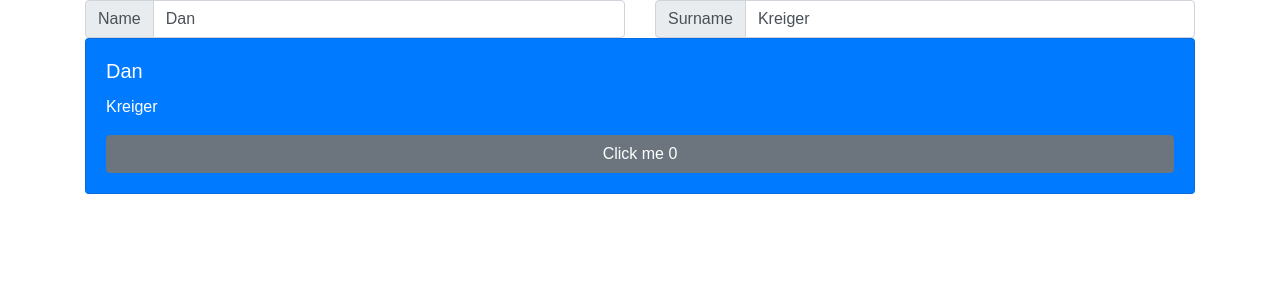
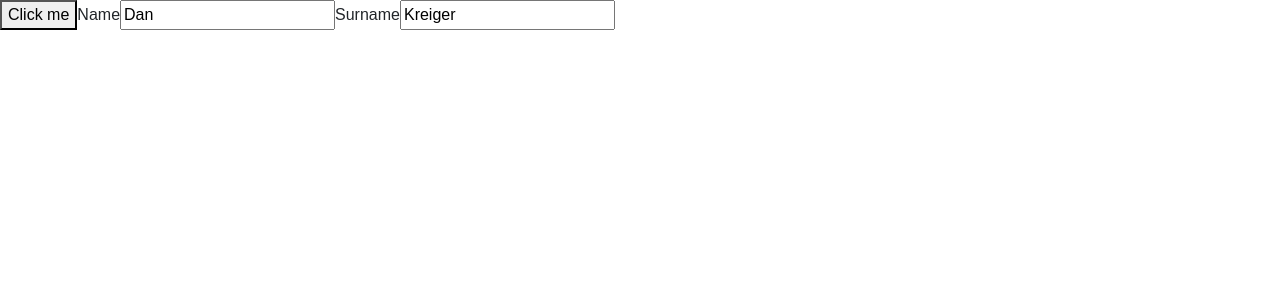
Before and after one commit to dankreiger/anticlimatic-react-ts-example, a React (Create React App) app: page / in a window 1280 px wide. Shown: the top 300 px of the page. Built offline with nearby package versions, Linux system fonts and the light colour scheme.

Commit message:
Ok I am stupid

```diff
--- a/package.json
+++ b/package.json
@@ -7,8 +7,7 @@
     "bootstrap": "4.1.3",
     "react": "16.7.0-alpha.0",
     "react-dom": "16.7.0-alpha.0",
-    "react-scripts-ts": "3.1.0",
-    "reactstrap": "6.5.0"
+    "react-scripts-ts": "3.1.0"
   },
   "scripts": {
     "start": "react-scripts-ts start",
--- a/src/components/App/App.tsx
+++ b/src/components/App/App.tsx
@@ -1,94 +1,27 @@
 import * as React from 'react';
-import {
-  Col,
-  Container,
-  Input,
-  InputGroup,
-  InputGroupAddon,
-  Row,
-  Card,
-  CardTitle,
-  CardText,
-  Button
-} from 'reactstrap';
-// import { useFormInput } from '../../hooks/useFormInput';
-// import InputGroup from '../InputGroup/InputGroup';
+import useFormInput from '../../hooks/useFormInput';
+import InputGroup from '../InputGroup/InputGroup';
+import { useDocumentTitle } from 'src/hooks/useDocumentTitle';
 
-// not working with typescript yet
 
-// interface IFormInputHook {
-//   value: string;
-//   onChange: (e: React.ChangeEvent<HTMLInputElement>) => void;
-// }
-
-// const App: React.SFC<{}> = () => {
-//   const name: IFormInputHook = useFormInput('Dan');;
-//   const surname: IFormInputHook = useFormInput('Kreiger');
-
-//   return (
-//     <>
-//       <button>Click me</button>
-//       <InputGroup inputLabel="Name" stateHook={name} />
-//       <InputGroup inputLabel="Surname" stateHook={surname} />
-//     </>
-//   );
-// };
-
-interface IState {
-  count: number;
-  name: string;
-  surname: string;
+interface IFormInputHook {
+  value: string;
+  onChange: (e: React.ChangeEvent<HTMLInputElement>) => void;
 }
 
-class App extends React.Component<{}, IState> {
-  constructor(props: any) {
-    super(props);
-    this.state = { count: 0, name: 'Dan', surname: 'Kreiger' };
-  }
+const App: React.SFC<{}> = () => {
+  const name: IFormInputHook = useFormInput('Dan');;
+  const surname: IFormInputHook = useFormInput('Kreiger');
 
-  public render() {
-    const { count, name, surname } = this.state;
-    return (
-      <Container>
-        <Row className="align-items-center">
-          <Col>
-            <InputGroup>
-              <InputGroupAddon addonType="prepend">Name</InputGroupAddon>
-              <Input onChange={this.handleName} value={name} />
-            </InputGroup>
-          </Col>
-          <Col>
-            <InputGroup>
-              <InputGroupAddon addonType="prepend">Surname</InputGroupAddon>
-              <Input onChange={this.handleSurname} value={surname} />
-            </InputGroup>
-          </Col>
-        </Row>
-        <Row>
-          <Col>
-            <Card body inverse color="primary">
-              <CardTitle>{name}</CardTitle>
-              <CardText>
-                {surname}
-              </CardText>
-              <Button color="secondary" onClick={this.handleClick}>Click me {count}</Button>
-            </Card>
-          </Col>
-        </Row>
-      </Container>
-    );
-  }
+  useDocumentTitle(`${name.value} ${surname.value}`);
 
-  private handleClick = () => {
-    this.setState(prevState => ({ count: prevState.count + 1 }));
-  };
-
-  private handleName = (e: React.ChangeEvent<HTMLInputElement>) => {
-    this.setState({ name: e.target.value });
-  };
-  private handleSurname = (e: React.ChangeEvent<HTMLInputElement>) => {
-    this.setState({ surname: e.target.value });
-  };
-}
+  return (
+    <>
+      <button>Click me</button>
+      <InputGroup inputLabel="Name" stateHook={name} />
+      <InputGroup inputLabel="Surname" stateHook={surname} />
+    </>
+  );
+};
 
 export default App;
--- a/src/components/InputGroup/InputGroup.tsx
+++ b/src/components/InputGroup/InputGroup.tsx
@@ -1,10 +1,10 @@
 import * as React from 'react';
 
-const InputGroup: React.SFC<{inputLabel: string, inputValue: string}> = ({inputLabel, inputValue}) => {
+const InputGroup: React.SFC<{inputLabel: string, stateHook: any}> = ({inputLabel, stateHook}) => {
   return (
     <>
       <label>{inputLabel}</label>
-      <input value={inputValue} />
+      <input {...stateHook} />
     </>
   );
 };
--- /dev/null
+++ b/src/hooks/useDocumentTitle.tsx
@@ -0,0 +1,9 @@
+import { useEffect } from 'react';
+
+export function useDocumentTitle(title: string) {
+  // Similar to componentDidMount and componentDidUpdate:
+  useEffect(() => {
+    // Update the document title using the browser API
+    document.title = title;
+  });
+}
--- a/src/hooks/useFormInput.tsx
+++ b/src/hooks/useFormInput.tsx
@@ -1,17 +1,14 @@
-// import { useState } from 'react';
+import { useState } from 'react';
 
-// export function useFormInput(initialValue: string) {
-//   let value: string;
-//   let setValue: (value: string) => string;
+export default function useFormInput(initialValue: string) {
+  const [value, setValue] = useState(initialValue);
 
-//   [value, setValue] = useState(initialValue);
+  function handleChange(e: React.ChangeEvent<HTMLInputElement>) {
+    setValue(e.target.value);
+  }
 
-//   function handleChange(e: React.ChangeEvent<HTMLInputElement>) {
-//     setValue(e.target.value);
-//   }
-
-//   return {
-//     onChange: handleChange,
-//     value
-//   };
-// }
+  return {
+    onChange: handleChange,
+    value
+  };
+}
```
Also changed, not shown: react-hooks.d.ts (added, +30 -0 lines), 1 other file (tests, documents, lock files or other folders).
